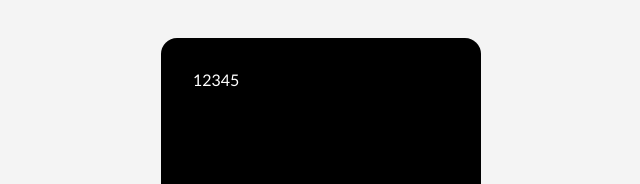
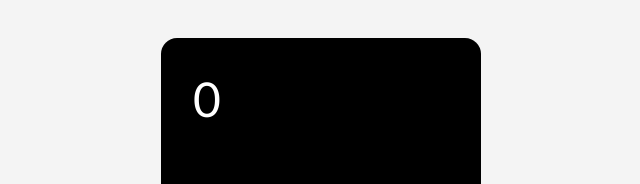
Before and after one commit to cmackin9500/basic-calculator, a React (Create React App) app: page / in a window 1280 px wide. Shown: the part 122-306 px from the top of the page, without its empty margins (319-959 px from the left). Built offline with nearby package versions, Linux system fonts and the light colour scheme.

Commit message:
working on the calculation part and the display

```diff
--- a/src/App.js
+++ b/src/App.js
@@ -2,6 +2,7 @@ import Wrapper from './components/Wrapper';
 import Screen from './components/Screen';
 import ButtonBox from './components/ButtonBox';
 import Button from './components/Button';
+import CalcProvider from './context/CalcContext';
 
 const buttonValues = [
   ['AC','+/-','%','÷'],
@@ -14,7 +15,7 @@ const buttonValues = [
 const App = () => {
 
   return (
-    <div>
+    <CalcProvider>
       <Wrapper>
         <Screen/>
           <ButtonBox>
@@ -26,60 +27,8 @@ const App = () => {
             ))}
           </ButtonBox>
       </Wrapper>
-    </div>
+    </CalcProvider>
   );
 };
 
-/*
-const renderButtons = () => {
-  const views = [];
-  views.push(<Screen/>);
-  views.push(<br></br>);
-  for(let i=0; i<3; i++) {
-    for(let j=0; j<3; j++) {
-      views.push(<Button num={i*3+j+1}/>);
-    }
-    views.push(<br></br>);
-  }
-  console.log("hi")
-  return views;
-}
-
-const Screen = () => {
-  const style = {
-    width: "300px",
-    height: "100px",
-    color: "black",
-    border: "2px solid black",
-    fontSize: 30,
-  }
-  return (
-    <display
-      style={style}
-      id="display"
-      type="text">
-        Hello
-    </display>
-  );
-}
-
-const Button = (props) => {
-  const {num} = props;
-  const style = {
-    width: "100px",
-    height: "100px",
-    color: "black",
-    fontSize: 30,
-  }
-
-  return (
-    <button
-      style={style}
-      id={num}
-      type="submit">{num}
-    </button>
-  );
-};
-*/
-
 export default App;
--- a/src/components/Button.js
+++ b/src/components/Button.js
@@ -1,3 +1,6 @@
+import { useContext } from "react";
+import { CalcContext } from "../context/CalcContext";
+
 const getStyleName = (btn) => {
     const className = {
         '=': 'operations',
@@ -9,15 +12,28 @@ const getStyleName = (btn) => {
         '+/-': 'mis',
         '%': 'mis'
     }
-    if (btn in className) {
-        return className[btn];
-    }
-    return 'numbers';
+    return btn in className ? className[btn] : 'numbers';
 };
 
-const Button = ({value}) => {
+const Button = ({ value }) => {
+    const { calc, setCalc } = useContext(CalcContext);
+
+    const decimalClick = () => {
+        setCalc({
+            ...calc,
+            num: 29
+        })
+    }
+
+    const handleButtonClick = () => {
+        const results = {
+            '.': decimalClick
+        }
+        return results[value]();
+    }
+
     return (
-      <button className={`${getStyleName(value)} button`}> {value} </button>
+      <button onClick={handleButtonClick} className={`${getStyleName(value)} button`}> {value} </button>
     );
 };
 export default Button;
--- a/src/components/ButtonBox.js
+++ b/src/components/ButtonBox.js
@@ -1,6 +1,6 @@
 const ButtonBox = ({children}) => {
     return (
-        <div class="buttonBox"> {children} </div>
+        <div className="buttonBox"> {children} </div>
     )
 }
 export default ButtonBox;
--- a/src/components/Screen.js
+++ b/src/components/Screen.js
@@ -1,6 +1,11 @@
+import { useContext } from "react";
+import { CalcContext } from "../context/CalcContext";
+
 const Screen = () => {
+    const {calc} = useContext(CalcContext);
+
     return (
-        <div className="screen"> 12345 </div>
+        <div className="screen"> {calc.num ? calc.num : calc.res} </div>
     )
 }
 
--- /dev/null
+++ b/src/context/CalcContext.js
@@ -0,0 +1,22 @@
+import { createContext, useState } from "react";
+export const CalcContext = createContext();
+
+const CalcProvider = ({children}) => {
+    const [calc, setCalc] = useState({
+        sign: "",
+        num: 0,
+        res: 0
+    });
+
+    const providerValue = {
+        calc, setCalc
+    };
+
+    return (
+        <CalcContext.Provider value={providerValue}>
+            {children}
+        </CalcContext.Provider>
+    )
+}
+
+export default CalcProvider;
--- a/src/index.css
+++ b/src/index.css
@@ -25,6 +25,7 @@ body {
 .screen {
   height: 4rem;
   margin-bottom: 4rem;
+  font-size: 3rem;
 }
 
 .buttonBox {
```
